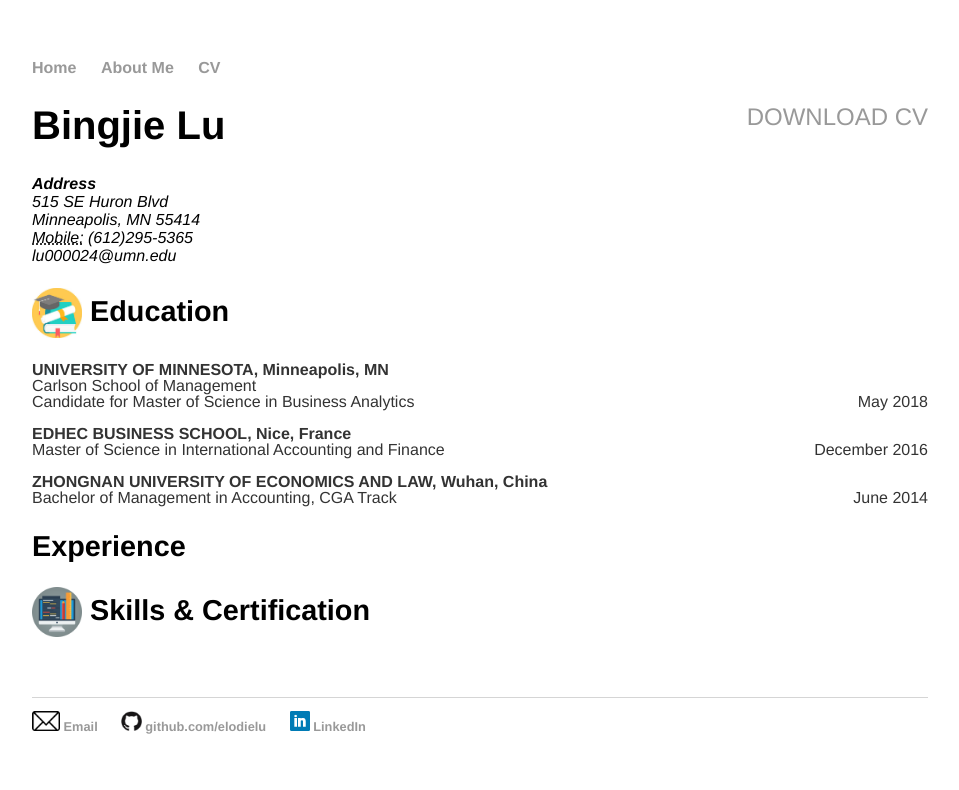
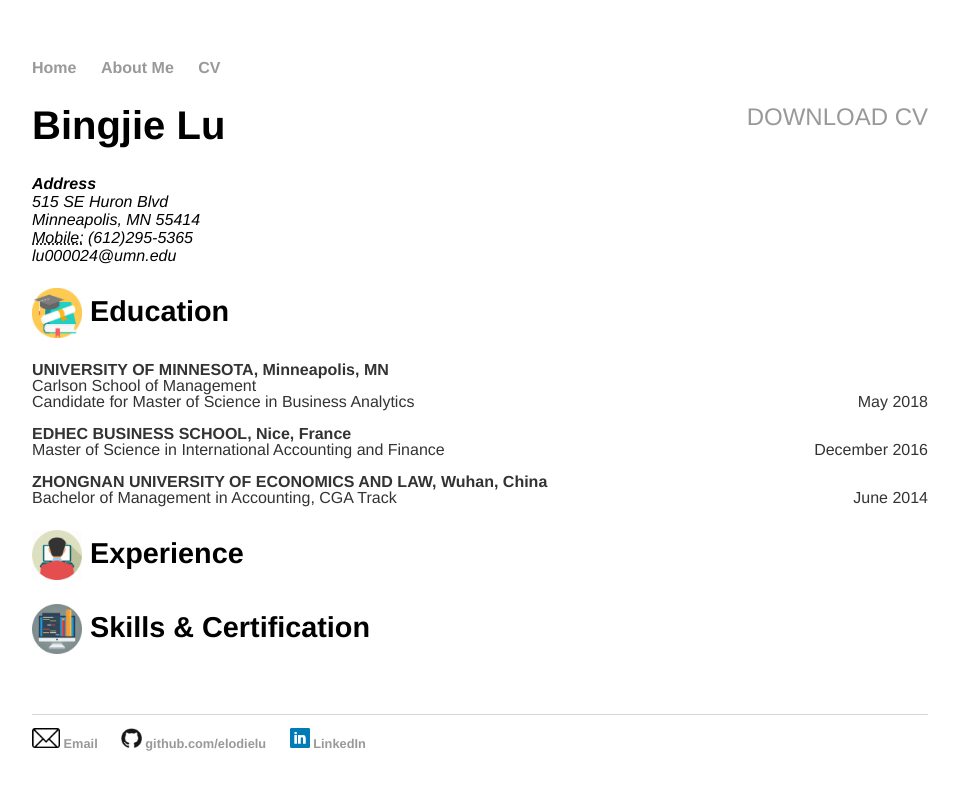
Before and after one commit to elodielu/elodielu.github.io, a Jekyll site: the page built from cv/index.html, in a window 1280 px wide. Shown: the top 790 px of the page, without its empty margins (160-1119 px from the left). Built offline with Jekyll 4.4.1, drawn with Linux system fonts in a browser that asks for light colours.

Commit message:
Update index.html

```diff
--- a/cv/index.html
+++ b/cv/index.html
@@ -31,7 +31,7 @@ title: CV
 						<span style="float:right;">June 2014</span></p>
 
 
-					<h2><style="vertical-align:middle" img src="/picture/work.png" height="50">
+					<h2><img style="vertical-align:middle" src="/picture/work.png" height="50">
 						Experience</h2>
 
 
```
